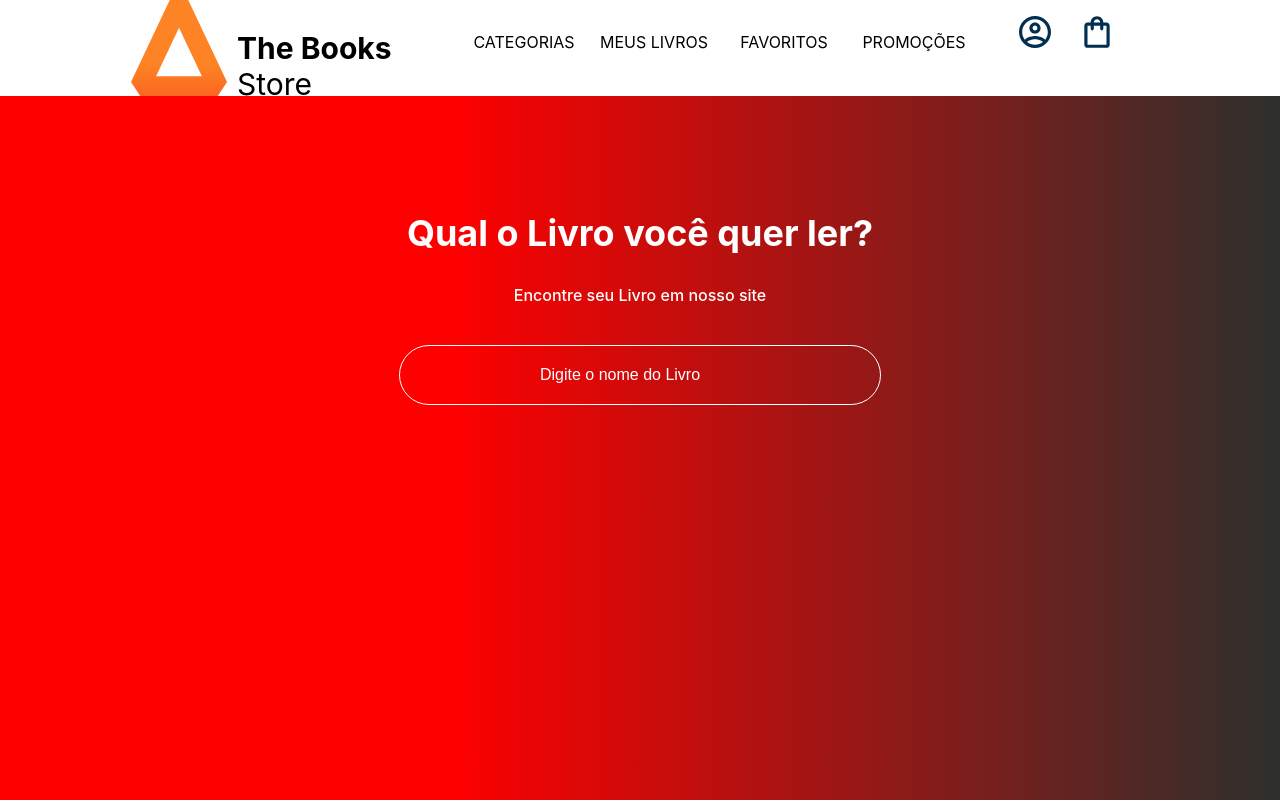
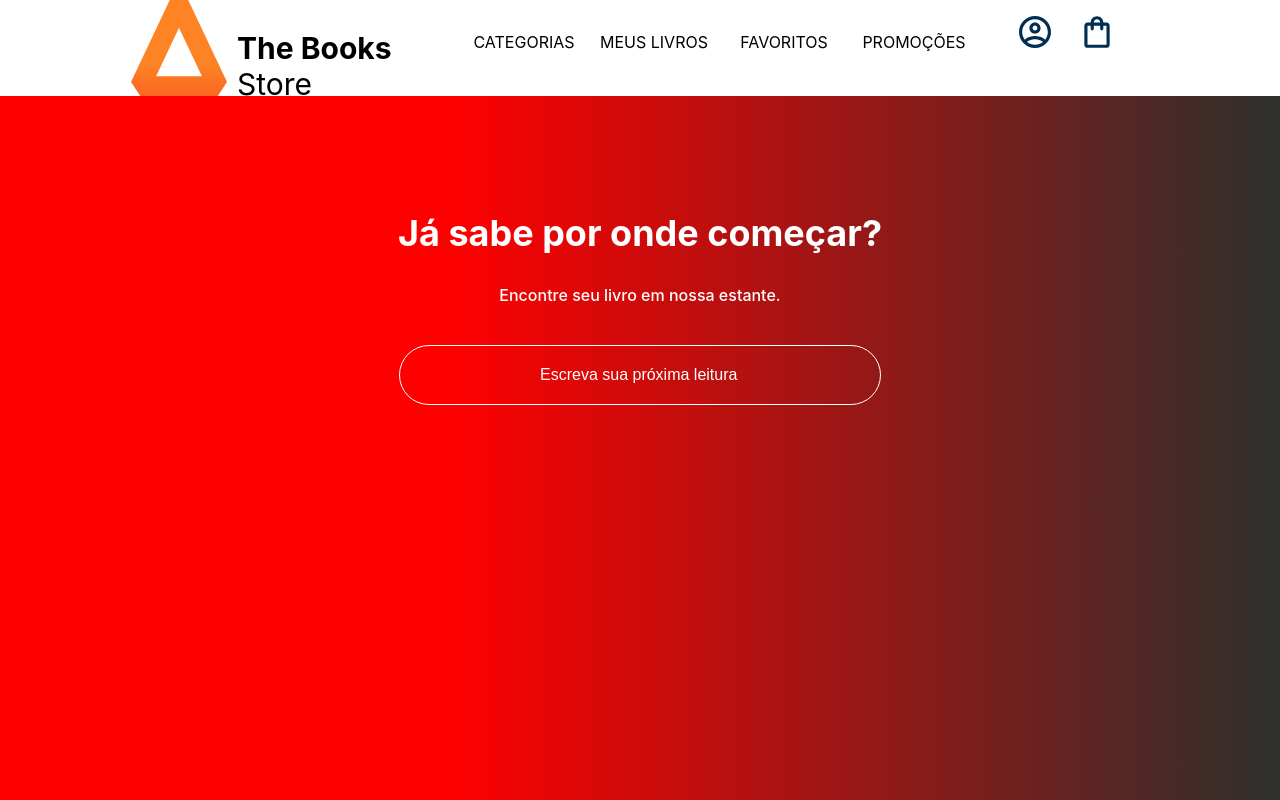
Before and after one commit to ielberPellegrini/Loja-De-Livros, a React (Create React App) app: page / in a window 1280 px wide. Built offline with nearby package versions, Linux system fonts and the light colour scheme.

Commit message:
Loja-de-Livros

```diff
--- /dev/null
+++ b/src/componentes/Pesquisa/dadosPesquisa.js
@@ -0,0 +1,9 @@
+import livro from '../../imagens/livro.png'
+import livro2 from '../../imagens/livro2.png'
+
+export const livros = [
+    {nome: 'Quem lidera, nem sempre é lider', id: 1, src:livro },
+    {nome: 'Um dia é sempre igual', id: 2, src:livro2 },
+    {nome: 'Quem faz, faz 2x', id: 3, src:livro },
+    {nome: 'Um Usuário de JS', id: 4, src:livro2 },
+]
--- a/src/componentes/Pesquisa/index.js
+++ b/src/componentes/Pesquisa/index.js
@@ -1,5 +1,7 @@
 import Input from '../Input'
 import styled from 'styled-components'
+import { useState } from 'react'
+import { livros } from './dadosPesquisa'
 
 const PesquisaContainer = styled.section`
     background-image: linear-gradient(90deg, #ff0000 35%, #2d302d);
@@ -23,16 +25,46 @@ const Subtitulo = styled.h3`
     margin-bottom: 40px;
 `
 
-function Pesquisa () {
+const Resultado = styled.div`
+    display: flex;
+    justify-content: center;
+    align-items: center;
+    margin-bottom: 20px;
+    cursor: pointer;
+    p {
+        width: 200px;
+    }
+    img {
+        width: 100px;
+    }
+    &:hover {
+        border: 1px solid white;
+    }
+`
+
+function Pesquisa() {
+    const [ livrosPesquisados, setLivrosPesquisados ] = useState([])
+
     return (
         <PesquisaContainer>
-            <Titulo>Qual o Livro você quer ler?</Titulo>
-            <Subtitulo>Encontre seu Livro em nosso site</Subtitulo>
+            <Titulo>Já sabe por onde começar?</Titulo>
+            <Subtitulo>Encontre seu livro em nossa estante.</Subtitulo>
             <Input
-                placeholder="Digite o nome do Livro"
+                placeholder="Escreva sua próxima leitura"
+                onBlur={evento => {
+                    const textoDigitado = evento.target.value
+                    const resultadoPesquisa = livros.filter( livro => livro.nome.includes(textoDigitado) )
+                    setLivrosPesquisados(resultadoPesquisa)
+                }}
             />
+            { livrosPesquisados.map( livro => (
+                <Resultado>
+                    <img src={livro.src}/>
+                    <p>{livro.nome}</p>
+                </Resultado>
+            )) }
         </PesquisaContainer>
     )
 }
 
-export default Pesquisa;
+export default Pesquisa
```
Lines whose indentation alone changed are shown as unchanged.
